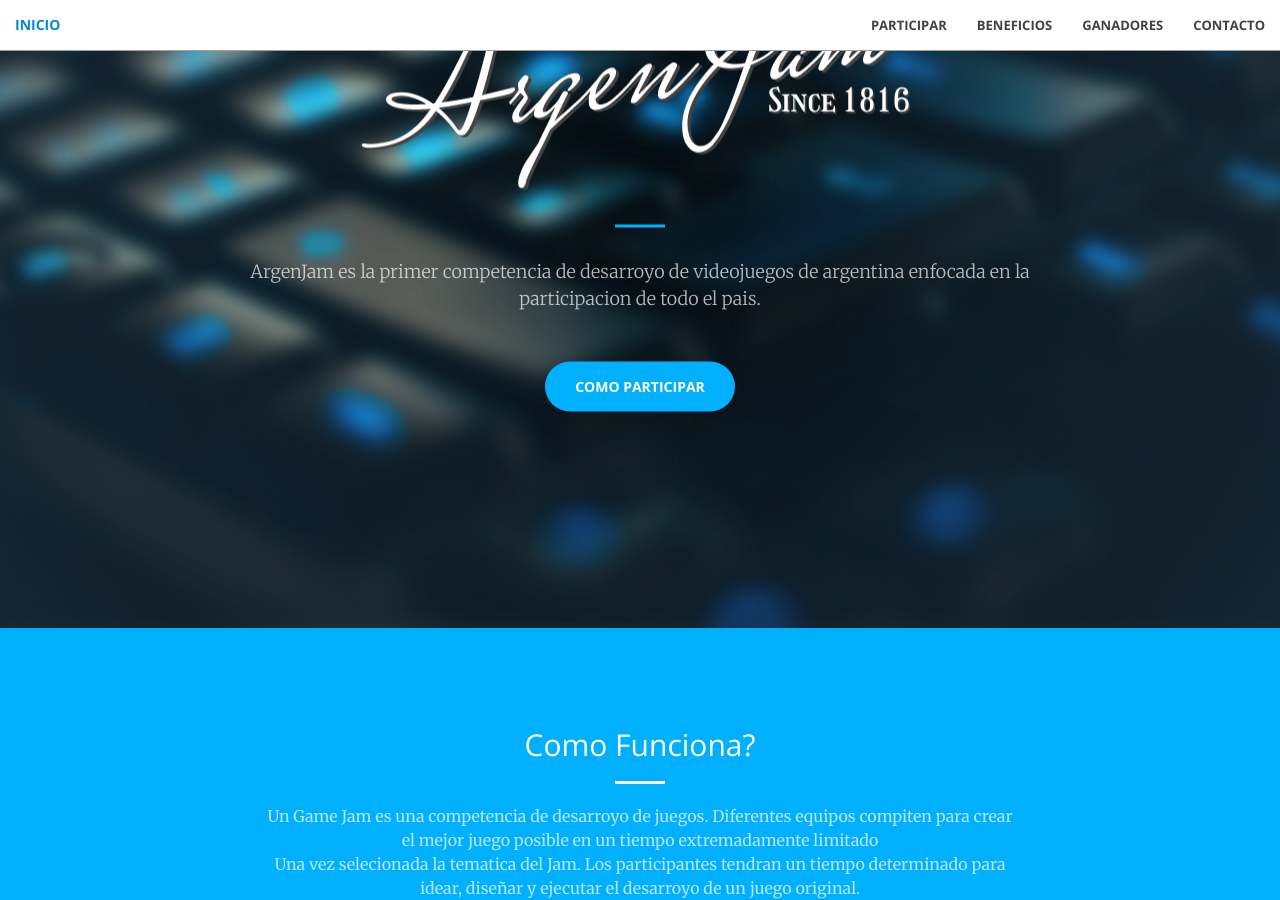
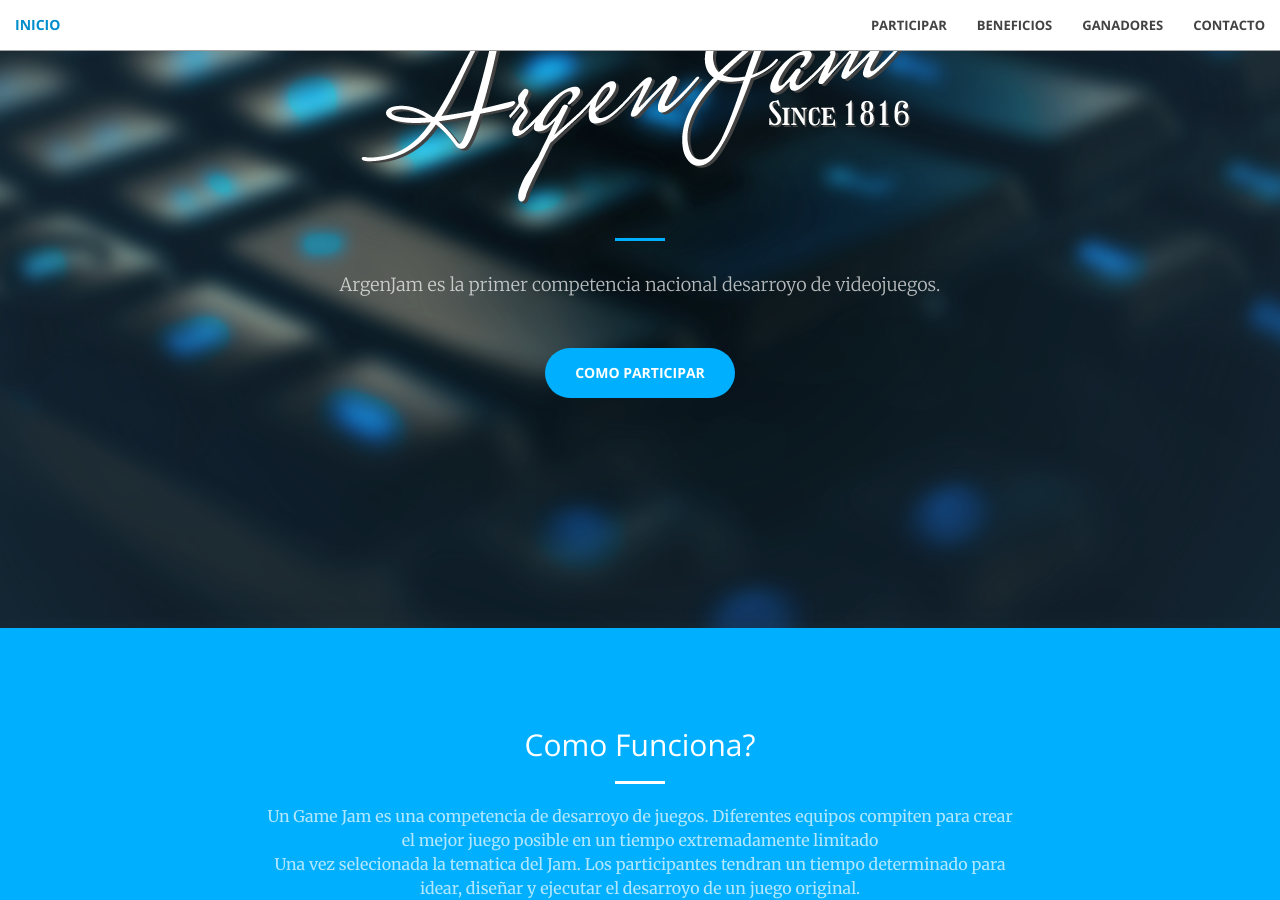
Before and after one commit to TabrisArg/argenjam, a Jekyll site: the page built from index.html, in a window 1280 px wide and 900 px high, scrolled down 272 px. Built offline with Jekyll 4.4.1, drawn with Linux system fonts in a browser that asks for light colours; some of the changed text lies outside the part shown.

Commit message:
somethign

```diff
--- a/_includes/call-to-action.html
+++ b/_includes/call-to-action.html
@@ -4,7 +4,7 @@
             <div class="col-lg-8 col-lg-offset-2 text-center">
                 <h2 class="section-heading">Como Funciona?</h2>
                 <hr class="light">
-                <p class="text-faded">Un Game Jam es una competencia de desarroyo de juegos. Diferentes equipos compiten para crear el mejor juego posible en un tiempo extremadamente limitado<br>Una vez selecionada la tematica del Jam. Los participantes tendran un tiempo determinado para idear, diseñar y ejecutar el desarroyo de un juego original.<br>Una vez hecho, el juego tendra que ser publicado antes de la fecha limite</p>
+                <p class="text-faded">Un Game Jam es una competencia de desarroyo de juegos. Diferentes equipos compiten para crear el mejor juego posible en un tiempo extremadamente limitado<br>Una vez selecionada la tematica del Jam. Los participantes tendran un tiempo determinado para idear, diseñar y ejecutar el desarroyo de un juego original.<br>Una vez hecho, el juego tendra que ser publicado antes de la fecha limite.</p>
                 <a href="https://itch.io/jam/argenjam" class="btn btn-default btn-xl">Participar!</a>
             </div>
         </div>
--- a/_includes/header.html
+++ b/_includes/header.html
@@ -3,7 +3,7 @@
         <div class="header-content-inner">
             <img src="../img/Logo_no_bg.png" alt="ArgenJam logo">
             <hr>
-            <p>ArgenJam es la primer competencia de desarroyo de videojuegos de argentina enfocada en la participacion de todo el pais.</p>
+            <p>ArgenJam es la primer competencia nacional desarroyo de videojuegos.</p>
             <a href="#about" class="btn btn-primary btn-xl page-scroll">Como participar</a>
         </div>
     </div>
```
